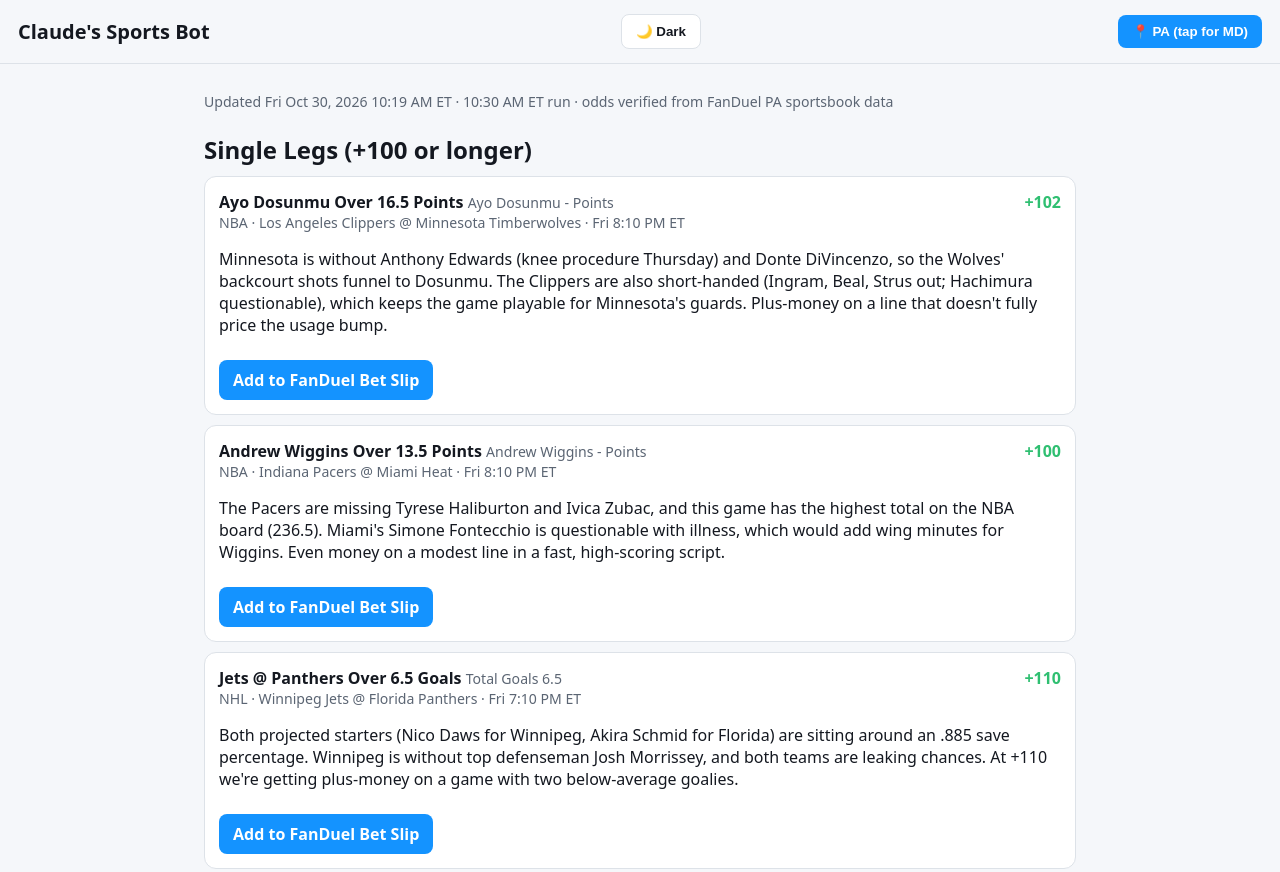
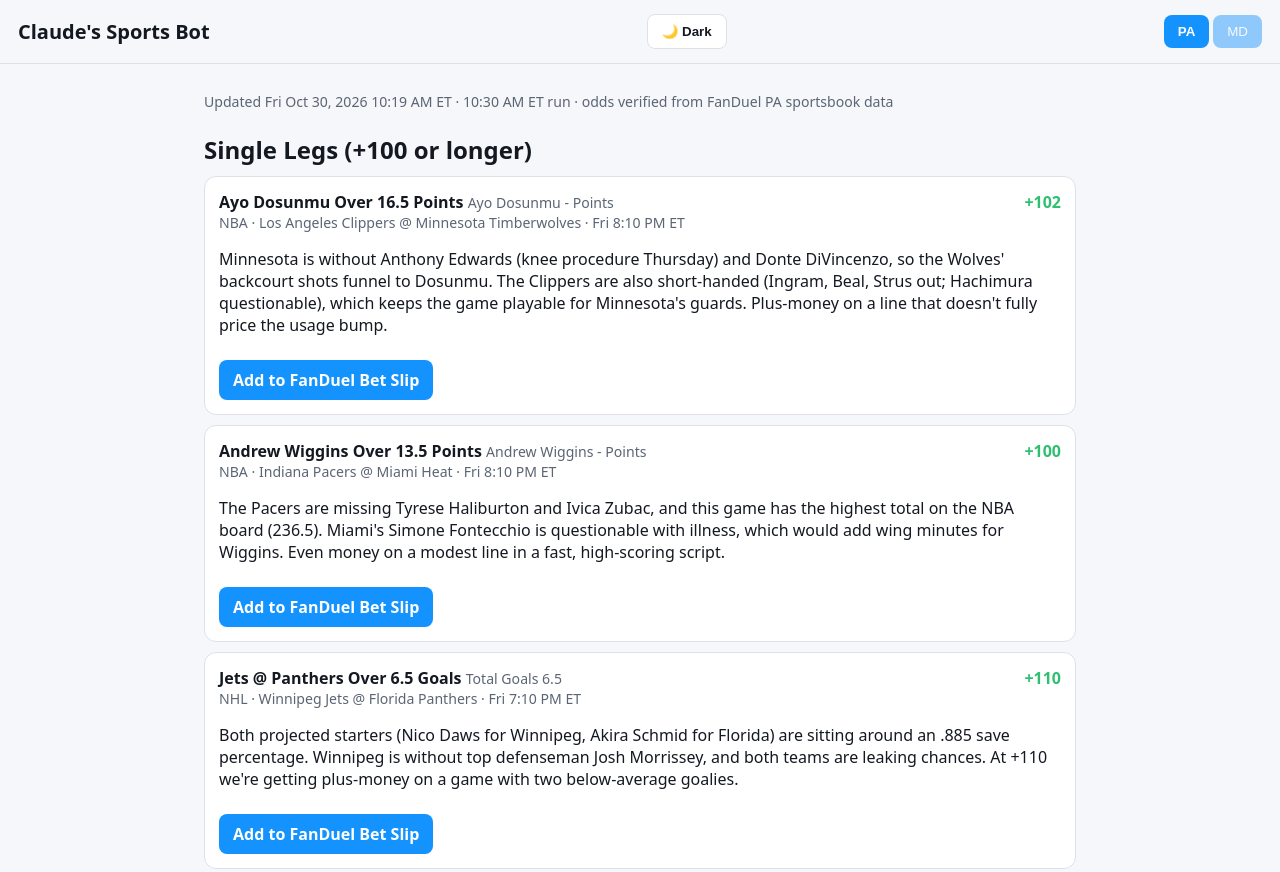
Before and after one commit to s8y649s4ct-cmd/claudes-sports-bot, a plain HTML site: page index.html in a window 1280 px wide. Shown: the top 872 px of the page. Drawn offline with Linux system fonts and the light colour scheme.

Commit message:
Refresh picks 2026-10-30 15:30 UTC

```diff
--- a/index.html
+++ b/index.html
@@ -1,9 +1,9 @@
-<!doctype html><html lang="en" data-theme="dark"><head><meta charset="utf-8"><meta name="viewport" content="width=device-width,initial-scale=1">
+<!doctype html><html lang="en" data-theme="dark"><head><meta charset="utf-8"><meta http-equiv="Cache-Control" content="no-cache, no-store, must-revalidate"><meta http-equiv="Pragma" content="no-cache"><meta http-equiv="Expires" content="0"><meta name="viewport" content="width=device-width,initial-scale=1">
 <title>Claude's Sports Bot</title><style>
 :root{--bg:#0e1116;--card:#171b22;--fg:#e8ecf1;--mut:#8b95a3;--acc:#1493ff;--ok:#2fbf71;--bad:#e5484d;--bd:#262c36}
 [data-theme=light]{--bg:#f5f7fa;--card:#fff;--fg:#141820;--mut:#5b6573;--bd:#dde2e8}
 *{box-sizing:border-box}body{margin:0;font-family:system-ui,sans-serif;background:var(--bg);color:var(--fg)}
-header{display:flex;justify-content:space-between;align-items:center;padding:14px 18px;border-bottom:1px solid var(--bd);position:sticky;top:0;background:var(--bg)}
+header{display:flex;justify-content:space-between;align-items:center;padding:14px 18px;border-bottom:1px solid var(--bd);flex-wrap:wrap;gap:8px;position:sticky;top:0;z-index:9;background:var(--bg)}
 h1{font-size:1.25rem;margin:0}main{max-width:900px;margin:auto;padding:14px}h2{margin:22px 0 8px}
 .card{background:var(--card);border:1px solid var(--bd);border-radius:12px;padding:14px;margin:10px 0}
 .row{display:flex;justify-content:space-between;gap:10px;flex-wrap:wrap}.odds{font-weight:700;color:var(--ok)}
@@ -11,7 +11,7 @@ h1{font-size:1.25rem;margin:0}main{max-width:900px;margin:auto;padding:14px}h2{m
 #tg{background:var(--card);color:var(--fg);border:1px solid var(--bd)}ol{padding-left:20px}li{margin:6px 0}
 .stat{display:inline-block;margin-right:16px}.w{color:var(--ok)}.l{color:var(--bad)}footer{padding:20px;text-align:center}
 </style></head><body>
-<header><h1>Claude's Sports Bot</h1><button id="tg" class="btn" style="margin:0">☀️ Light</button><button id="st" class="btn" style="margin:0 0 0 6px"></button></header>
+<header><!-- v1529 --><h1>Claude's Sports Bot</h1><button id="tg" class="btn" style="margin:0">☀️ Light</button><span class="st" role="group" aria-label="Betting state"><button type="button" class="btn" data-s="PA" style="margin:0">PA</button><button type="button" class="btn" data-s="MD" style="margin:0 0 0 4px">MD</button></span></header>
 <main><p class="mut" id="upd"></p>
 <h2>Single Legs (+100 or longer)</h2><div id="singles"></div>
 <h2>Parlays</h2><div id="parlays"></div>
@@ -30,10 +30,10 @@ const fmt=o=>o==null?'':(o>0?'+'+o:o);
 function link(legs,fb){const ok=legs.filter(l=>mid(l)&&l.selectionId);
  if(ok.length===legs.length&&ok.length)return 'https://sportsbook.fanduel.com/addToBetslip?'+ok.map((l,i)=>'marketId['+i+']='+encodeURIComponent(mid(l))+'&selectionId['+i+']='+encodeURIComponent(l.selectionId)).join('&');
  return fb||legs.find(l=>l.eventUrl)?.eventUrl||'https://sportsbook.fanduel.com/'}
-function btn(legs,fb,label){const all=legs.every(l=>mid(l)&&l.selectionId);return `<a class="btn" href="${e(link(legs,fb))}">${all?label:'Open game in FanDuel (IDs not verified)'}</a>`}
-function leg(l){return `<li><b>${e(l.pick)}</b> <span class="odds">${fmt(l.odds)}</span> <span class="mut">${e(l.sport)} · ${e(l.event)} · ${e(l.start)}</span><div class="mut">${e(l.reason)}</div>${mid(l)&&l.selectionId?`<a class="btn" style="padding:2px 8px;font-size:.8em" href="${e(link([l]))}">+ Add this leg</a>`:''}</li>`}
+function btn(legs,fb,label){const all=legs.every(l=>mid(l)&&l.selectionId);return `<a class="btn fd" target="_blank" rel="noopener" href="${e(link(legs,fb))}">${all?label:'Open game in FanDuel (IDs not verified)'}</a>`}
+function leg(l){return `<li><b>${e(l.pick)}</b> <span class="odds">${fmt(l.odds)}</span> <span class="mut">${e(l.sport)} · ${e(l.event)} · ${e(l.start)}</span><div class="mut">${e(l.reason)}</div>${mid(l)&&l.selectionId?`<a class="btn fd" target="_blank" rel="noopener" style="padding:2px 8px;font-size:.8em" href="${e(link([l]))}">+ Add this leg</a>`:''}</li>`}
 const empty='<div class="card mut">No picks yet. Picks post around 10:30 AM and 3:00 PM ET.</div>';
-const sb=document.getElementById('st');sb.textContent='📍 '+ST+' (tap for '+(ST==='PA'?'MD':'PA')+')';sb.onclick=()=>{localStorage.csbState=ST==='PA'?'MD':'PA';location.reload()};
+document.querySelectorAll('.st button').forEach(b=>{b.style.opacity=b.dataset.s===ST?1:.45;b.style.fontWeight=b.dataset.s===ST?700:400;b.onclick=()=>{localStorage.csbState=b.dataset.s;location.reload()}});
 fetch('picks.json?'+Date.now()).then(x=>x.json()).then(d=>{
  document.getElementById('upd').textContent=d.updated?('Updated '+d.updated+' · '+(d.run||'')):(d.run||'');
  singles.innerHTML=d.singles.length?d.singles.map(l=>`<div class="card"><div class="row"><div><b>${e(l.pick)}</b> <span class="mut">${e(l.market||'')}</span></div><span class="odds">${fmt(l.odds)}</span></div><div class="mut">${e(l.sport)} · ${e(l.event)} · ${e(l.start)}</div><p>${e(l.reason)}</p>${btn([l],l.eventUrl,'Add to FanDuel Bet Slip')}</div>`).join(''):empty;
```
